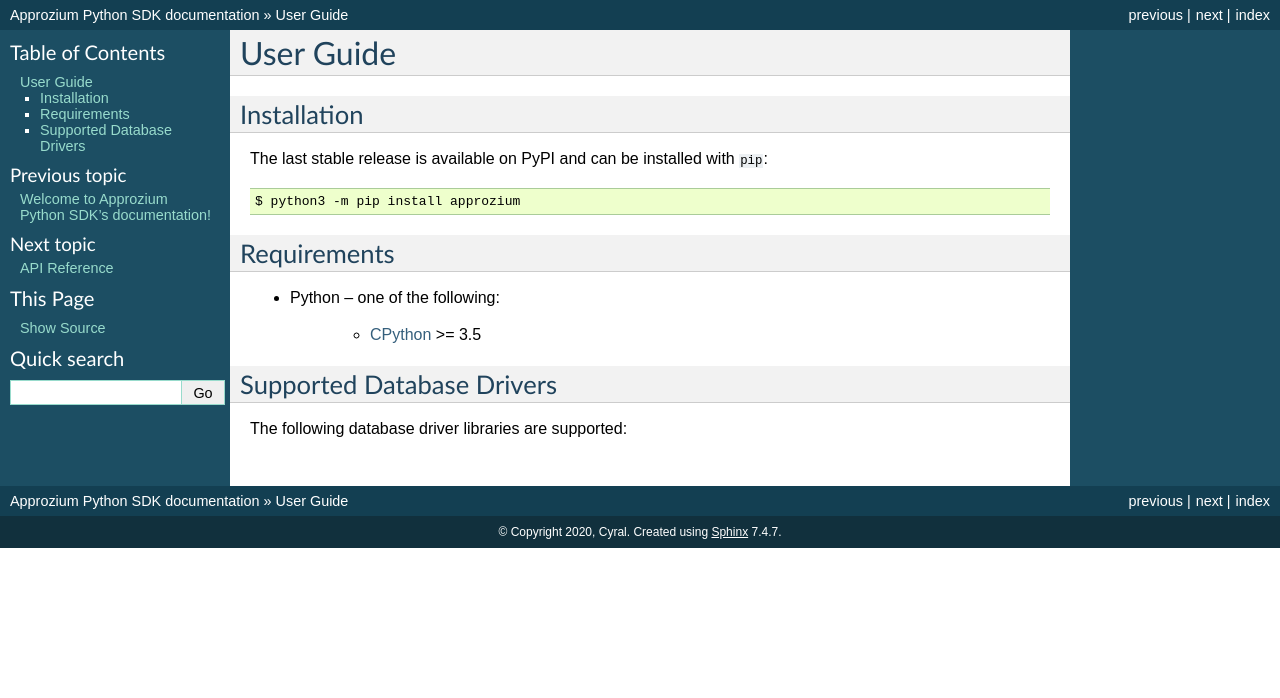
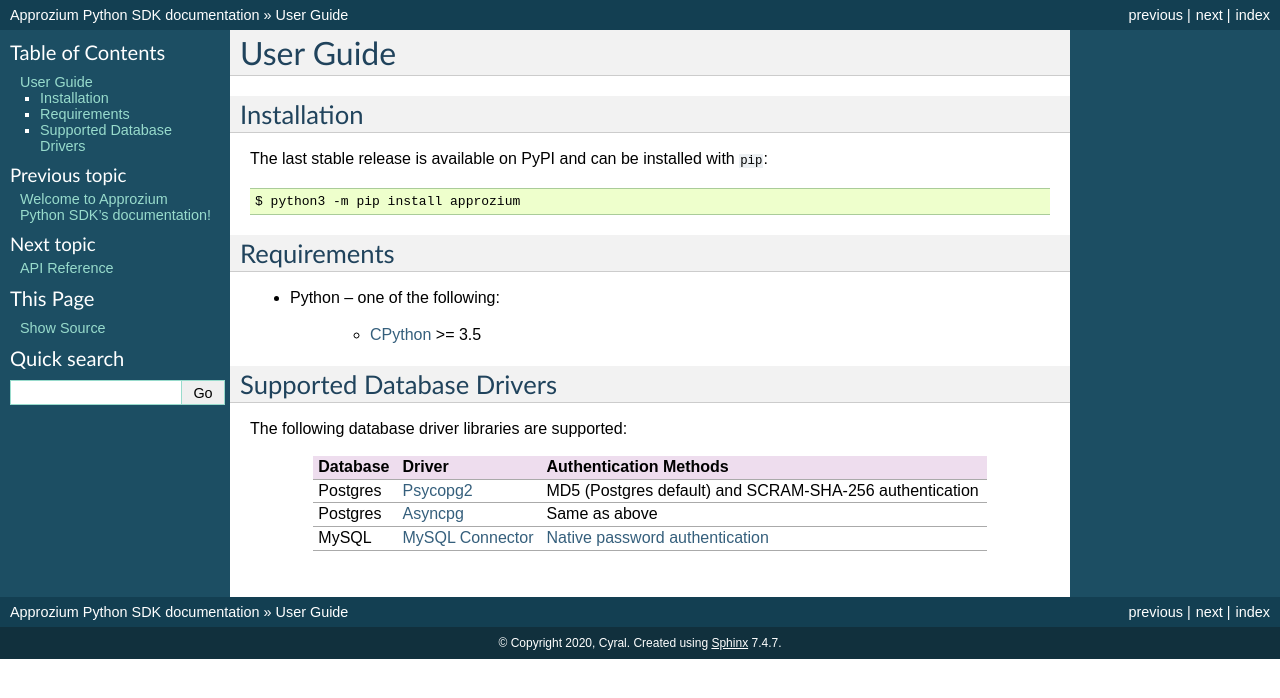
Before and after one commit to cyralinc/approzium, a Sphinx documentation site: the page built from sdk/python/docs/source/userguide.rst, in a window 1280 px wide. Shown: the top 698 px of the page. Built offline with Sphinx 7.4.7, drawn with Linux system fonts in a browser that asks for light colours.

Commit message:
update table

```diff
--- a/sdk/python/docs/source/userguide.rst
+++ b/sdk/python/docs/source/userguide.rst
@@ -24,14 +24,17 @@
 The following database driver libraries are supported:
 
 
-      +------------+-----------------+----------------------------------------------------------+
-      | Database   | Driver          | Authentication Methods                                   |
-      +============+=================+==========================================================+
-      | Postgres   | Psycopg2_        | MD5 (Postgres default) and SCRAM-SHA-256 authentication  |
-      +------------+-----------------+----------------------------------------------------------+
-      | Postgres   | Asyncpg         | Same as above                                            |
-      +------------+-----------------+----------------------------------------------------------+
-      | MySQL      | MySQL Connector | Native password authentication                           |
-      +------------+-----------------+----------------------------------------------------------+
+      +------------+--------------------+----------------------------------------------------------+
+      | Database   | Driver             | Authentication Methods                                   |
+      +============+====================+==========================================================+
+      | Postgres   | Psycopg2_          | MD5 (Postgres default) and SCRAM-SHA-256 authentication  |
+      +------------+--------------------+----------------------------------------------------------+
+      | Postgres   | Asyncpg_           | Same as above                                            |
+      +------------+--------------------+----------------------------------------------------------+
+      | MySQL      | `MySQL Connector`_ | `Native password authentication`_                        |
+      +------------+--------------------+----------------------------------------------------------+
 
 .. _Psycopg2: https://github.com/psycopg/psycopg2
+.. _Asyncpg: https://github.com/MagicStack/asyncpg
+.. _MySQL Connector: https://dev.mysql.com/doc/connector-python/en/
+.. _Native password authentication: https://dev.mysql.com/doc/refman/8.0/en/native-pluggable-authentication.html
```
